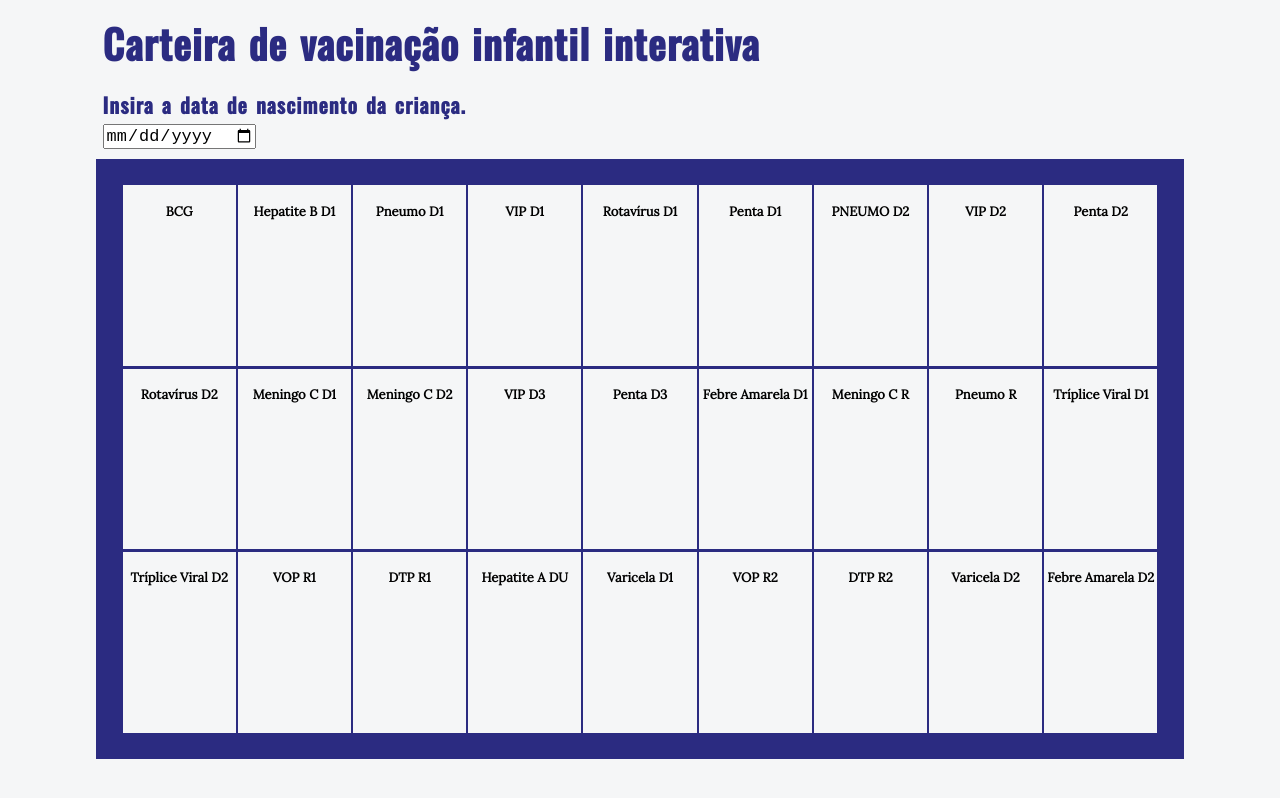
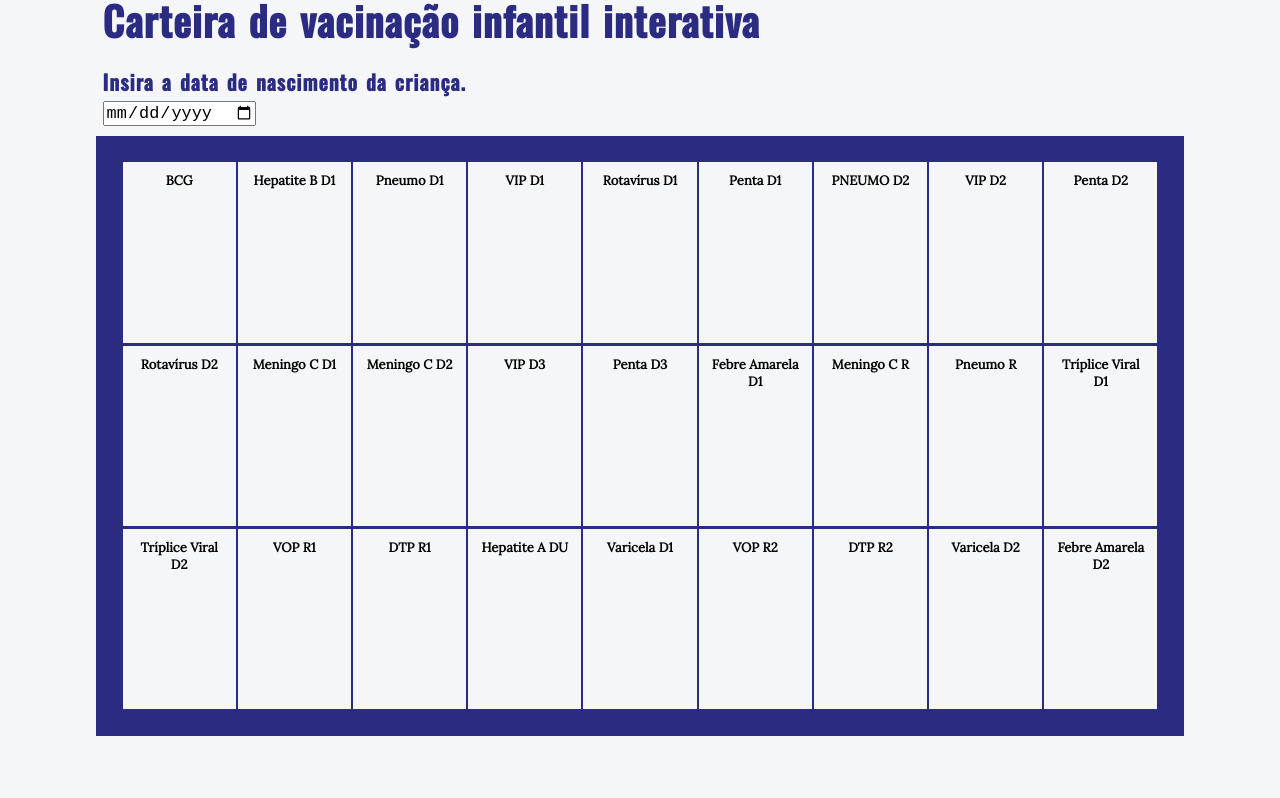
Before and after one commit to BrenoStScript/vaccine-card, a plain HTML site: page index.html in a window 1280 px wide. Drawn offline with nearby package versions, Linux system fonts and the light colour scheme.

Commit message:
Add files via upload

```diff
--- a/vacinas.css
+++ b/vacinas.css
@@ -13,6 +13,7 @@ body{
 }
 
 .description h1{
+    margin-top: 10px;
     margin-bottom: -5px;
     font-size: 2.5em;
 }
@@ -53,6 +54,7 @@ input{
 }
 
 .vaccine h4{
+    margin:10px;
     text-align: center;
     text-decoration: none;
 }
@@ -60,7 +62,7 @@ input{
 .vaccine p{
     padding: 3px;
     text-align: center;
-    font-size:1.3em;
+    font-size:1.2em;
 }
 
 
```
